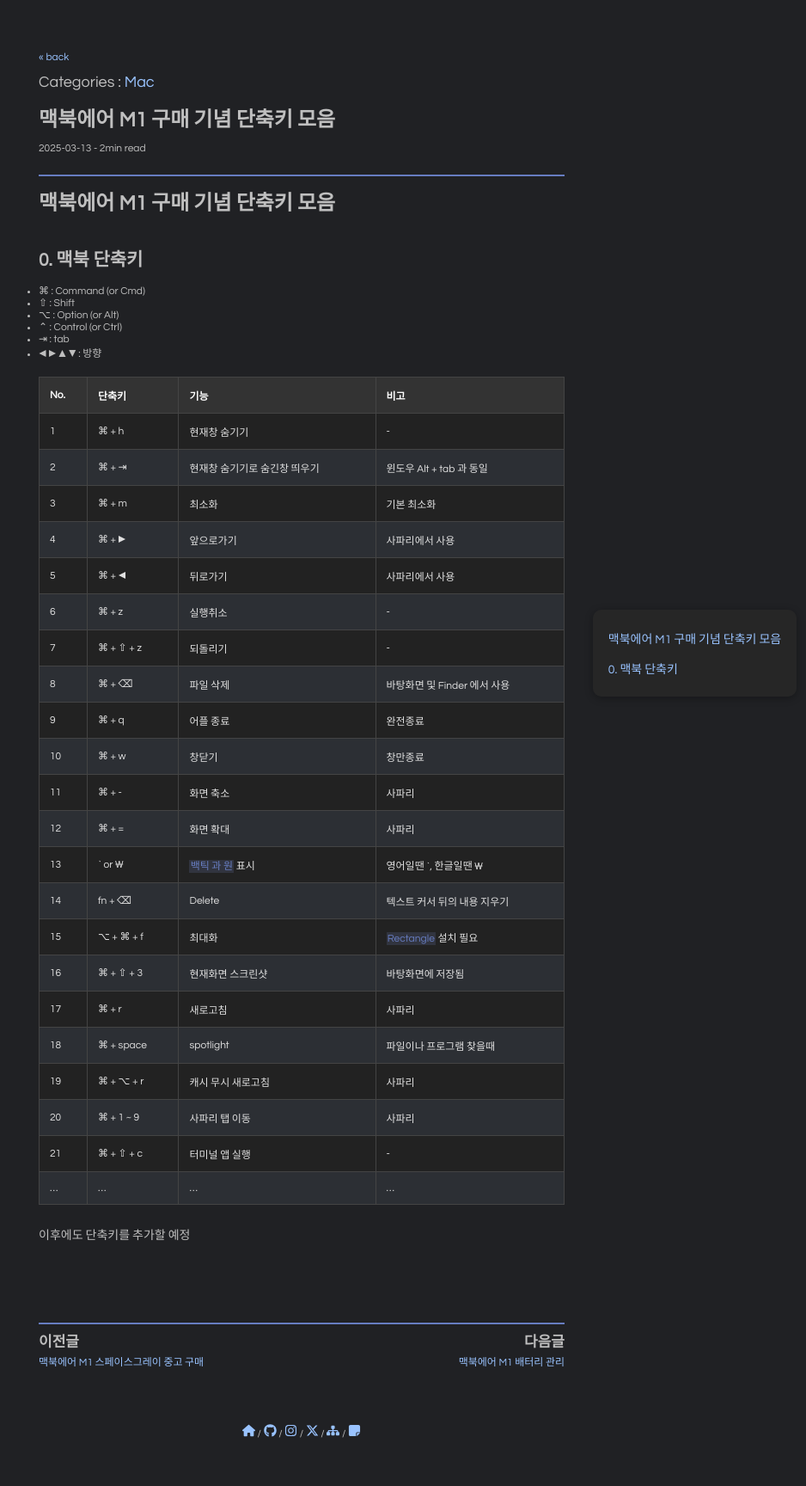
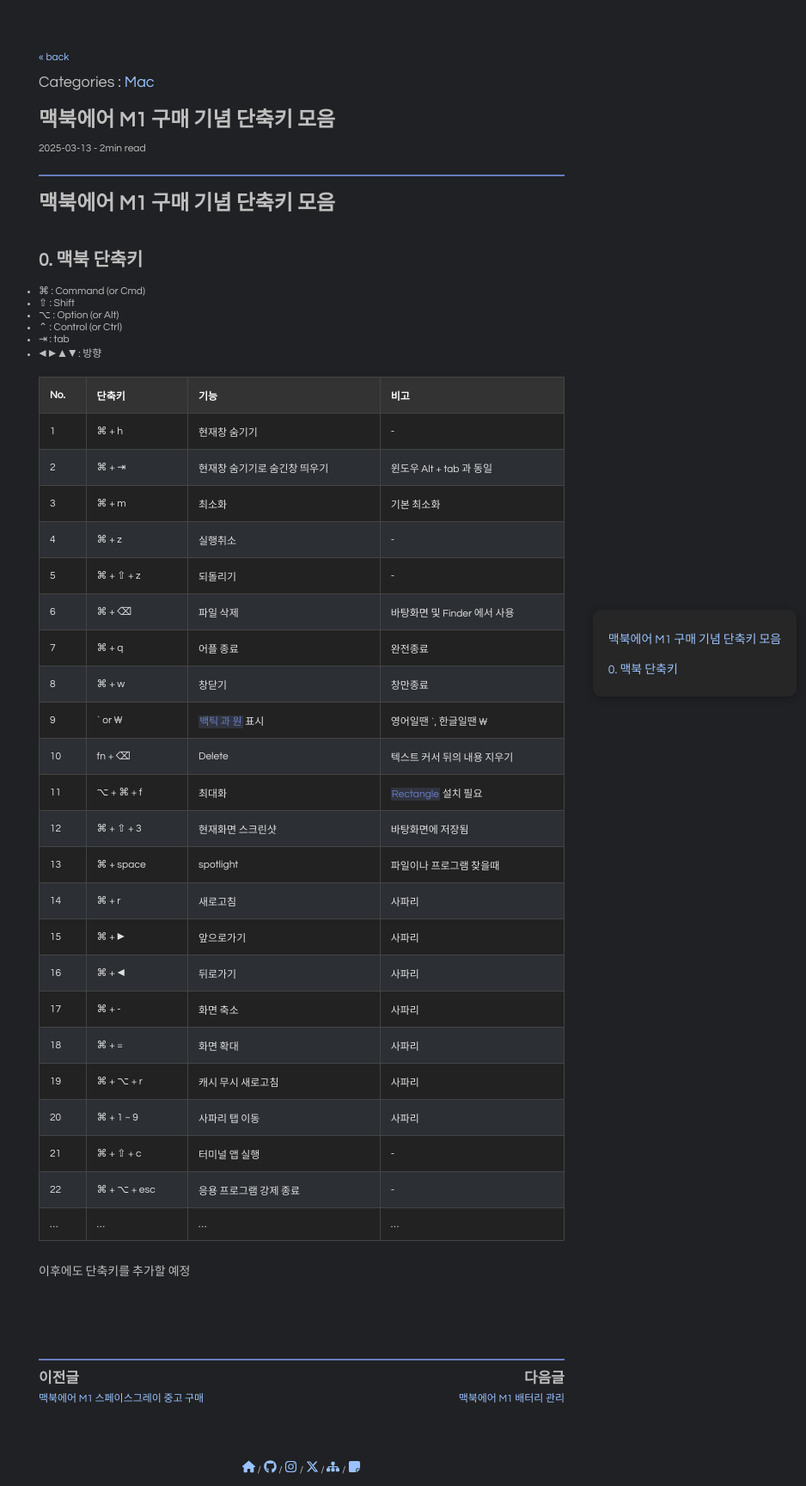
Before and after one commit to pozuhtuhv/pozuhtuhv.github.io, a Jekyll site: the page built from _posts/2025-03-13-mac-shortcut.md, in a window 1280 px wide. Shown: the whole page at 86% size, without its empty margins (289-1227 px from the left). Built offline with Jekyll 4.4.1, drawn with Linux system fonts in a browser that asks for light colours; comment, search, counter and statistics services are not loaded; before the commit the page ends 1686 px from its top, so only the background shows below that.

Commit message:
(edit) content

```diff
--- a/_posts/2025-03-13-mac-shortcut.md
+++ b/_posts/2025-03-13-mac-shortcut.md
@@ -35,24 +35,25 @@
 | 1 | ⌘ + h | 현재창 숨기기 | - |
 | 2 | ⌘ + ⇥ | 현재창 숨기기로 숨긴창 띄우기 | 윈도우 Alt + tab 과 동일 |
 | 3 | ⌘ + m | 최소화 | 기본 최소화 |
-| 4 | ⌘ + ▶︎ | 앞으로가기 | 사파리에서 사용 |
-| 5 | ⌘ + ◀︎ | 뒤로가기 | 사파리에서 사용 |
-| 6 | ⌘ + z | 실행취소 | - |
-| 7 | ⌘ + ⇧ + z | 되돌리기 | - |
-| 8 | ⌘ + ⌫ | 파일 삭제 | 바탕화면 및 Finder 에서 사용 |
-| 9 | ⌘ + q | 어플 종료 | 완전종료 |
-| 10 | ⌘ + w | 창닫기 | 창만종료 |
-| 11 | ⌘ + - | 화면 축소 | 사파리 |
-| 12 | ⌘ + = | 화면 확대 | 사파리 |
-| 13 | ` or ₩ | `백틱 과 원` 표시 | 영어일땐 `, 한글일땐 ₩ |
-| 14 | fn + ⌫ | Delete | 텍스트 커서 뒤의 내용 지우기 |
-| 15 | ⌥ + ⌘ + f | 최대화 | `Rectangle` 설치 필요 |
-| 16 | ⌘ + ⇧ + 3 | 현재화면 스크린샷 | 바탕화면에 저장됨 |
-| 17 | ⌘ + r | 새로고침 | 사파리 |
-| 18 | ⌘ + space | spotlight | 파일이나 프로그램 찾을때 |
+| 4 | ⌘ + z | 실행취소 | - |
+| 5 | ⌘ + ⇧ + z | 되돌리기 | - |
+| 6 | ⌘ + ⌫ | 파일 삭제 | 바탕화면 및 Finder 에서 사용 |
+| 7 | ⌘ + q | 어플 종료 | 완전종료 |
+| 8 | ⌘ + w | 창닫기 | 창만종료 |
+| 9 | ` or ₩ | `백틱 과 원` 표시 | 영어일땐 `, 한글일땐 ₩ |
+| 10 | fn + ⌫ | Delete | 텍스트 커서 뒤의 내용 지우기 |
+| 11 | ⌥ + ⌘ + f | 최대화 | `Rectangle` 설치 필요 |
+| 12 | ⌘ + ⇧ + 3 | 현재화면 스크린샷 | 바탕화면에 저장됨 |
+| 13 | ⌘ + space | spotlight | 파일이나 프로그램 찾을때 |
+| 14 | ⌘ + r | 새로고침 | 사파리 |
+| 15 | ⌘ + ▶︎ | 앞으로가기 | 사파리 |
+| 16 | ⌘ + ◀︎ | 뒤로가기 | 사파리 |
+| 17 | ⌘ + - | 화면 축소 | 사파리 |
+| 18 | ⌘ + = | 화면 확대 | 사파리 |
 | 19 | ⌘ + ⌥ + r | 캐시 무시 새로고침 | 사파리 |
 | 20 | ⌘ + 1 ~ 9 | 사파리 탭 이동 | 사파리 |
 | 21  | ⌘ + ⇧ + c | 터미널 앱 실행 | - |
+| 22  | ⌘ + ⌥ + esc | 응용 프로그램 강제 종료 | - |
 | ... | ... | ... | ... |
 
 이후에도 단축키를 추가할 예정
```
